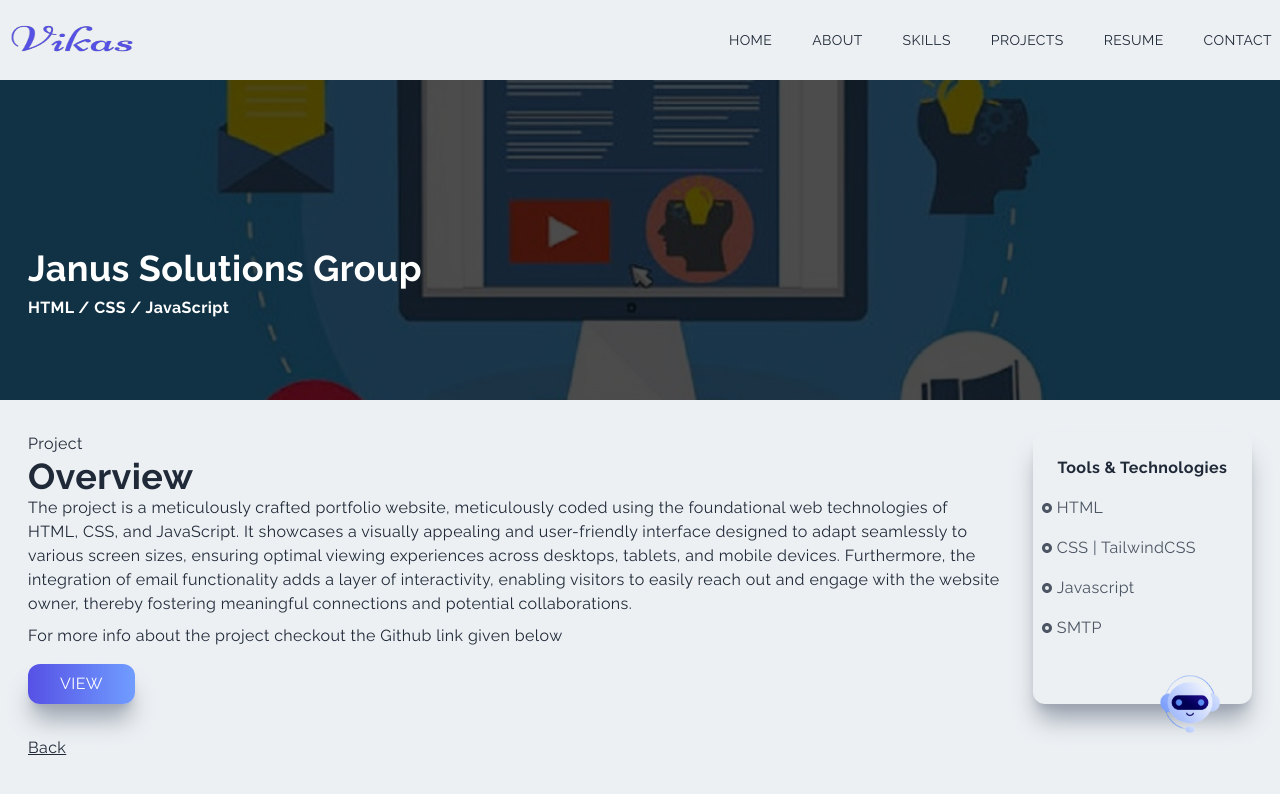
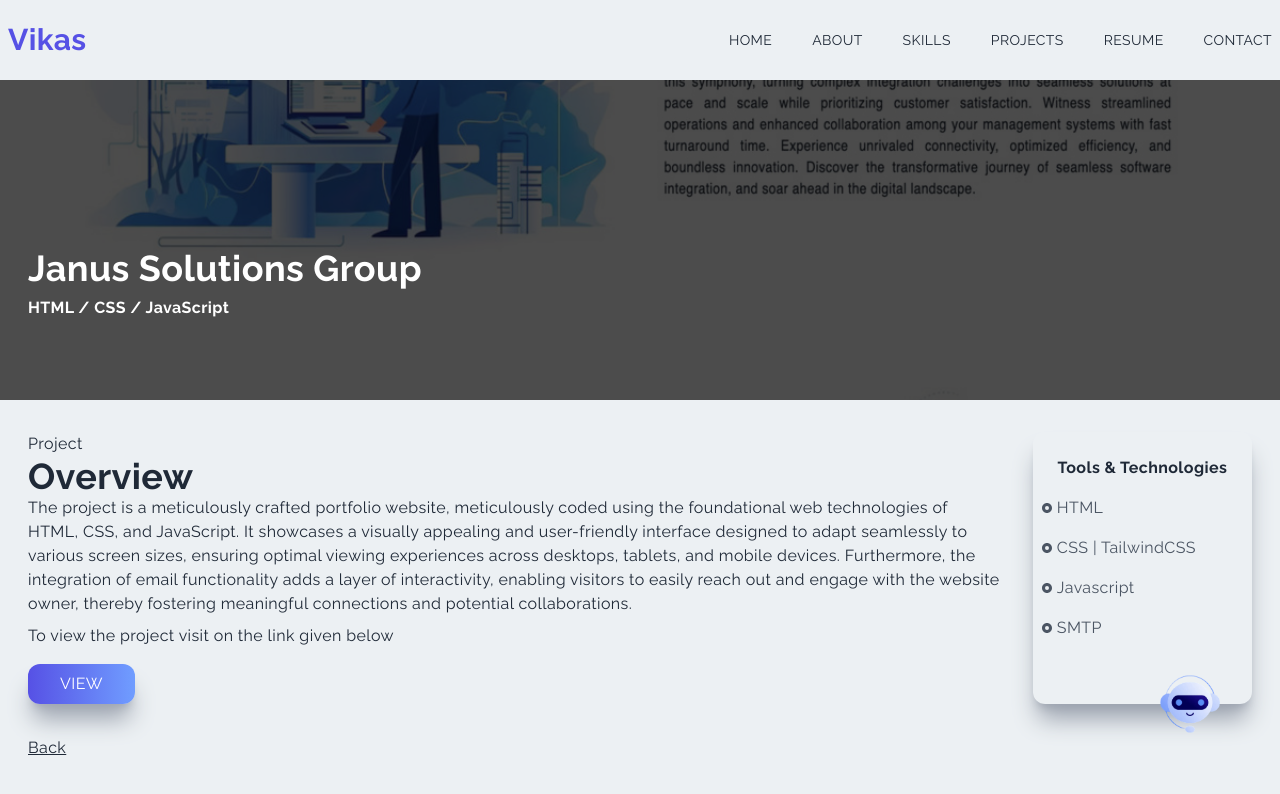
Before and after one commit to VikasYadav14/portfolio, a Next.js app: page /janussolutionsgroup in a window 1280 px wide. Shown: the top 794 px of the page. Built offline with nearby package versions, Linux system fonts and the light colour scheme.

Commit message:
some fixes

```diff
--- a/components/Navbar.jsx
+++ b/components/Navbar.jsx
@@ -56,13 +56,9 @@
     >
       <div className='flex justify-between items-center w-full h-full px-2 2xl:px-16'>
         <Link href='/'>
-            <Image
-              src={NavLogo}
-              alt='/'
-              width='125'
-              height='50'
-              className='cursor-pointer'
-            />
+          <h1 className='text-[#5651e5] text-3xl'>
+            Vikas
+          </h1>
         </Link>
         <div>
           <ul style={{ color: `${linkColor}` }} className='hidden md:flex'>
--- a/components/chatBot.jsx
+++ b/components/chatBot.jsx
@@ -143,7 +143,7 @@
         )
       },
       bye: { content: 'Goodbye! 🙋‍♂️ Have a great day!' },
-      default: { content: 'I am sorry 😥, but I am not able to understand your message.' },
+      default: { content: "I'm sorry 😥, but I didn't quite understand that." },
     };
     userInput = userInput.toLowerCase();
     if (userInput in BOT_RESPONSES) {
--- a/pages/asian-ceramics.jsx
+++ b/pages/asian-ceramics.jsx
@@ -39,7 +39,7 @@
             communication and storage capabilities, ensuring a seamless user experience.
           </p>
           <p>
-            For more info about the project checkout the Github link given below
+            To view the project visit on the link given below
           </p>
           <a
             href='https://asian-ceramics.vercel.app/'
--- a/pages/janussolutionsgroup.jsx
+++ b/pages/janussolutionsgroup.jsx
@@ -1,6 +1,6 @@
 import Image from 'next/image';
 import React from 'react';
-import BlogImg from '../public/assets/projects/Blog-Management.jpeg';
+import JanusImg from '../public/assets/projects/Janus.png';
 import { RiRadioButtonFill } from 'react-icons/ri';
 import Link from 'next/link';
 
@@ -13,7 +13,7 @@
           className='absolute z-1'
           layout='fill'
           objectFit='cover'
-          src={BlogImg}
+          src={JanusImg}
           alt='/'
         />
         <div className='absolute top-[70%] max-w-[1240px] w-full left-[50%] right-[50%] translate-x-[-50%] translate-y-[-50%] text-white z-10 p-2'>
@@ -35,10 +35,10 @@
             fostering meaningful connections and potential collaborations.
           </p>
           <p>
-            For more info about the project checkout the Github link given below
+            To view the project visit on the link given below
           </p>
           <a
-            href='https://janussolutionsgroup.com/'
+            href='https://janus-nine.vercel.app/'
             target='_blank'
             rel='noreferrer'
           >
```
Also changed, not shown: public/Vikas_Resume.jpg, 1 other file (tests, documents, lock files or other folders). Lines whose indentation alone changed are shown as unchanged.
